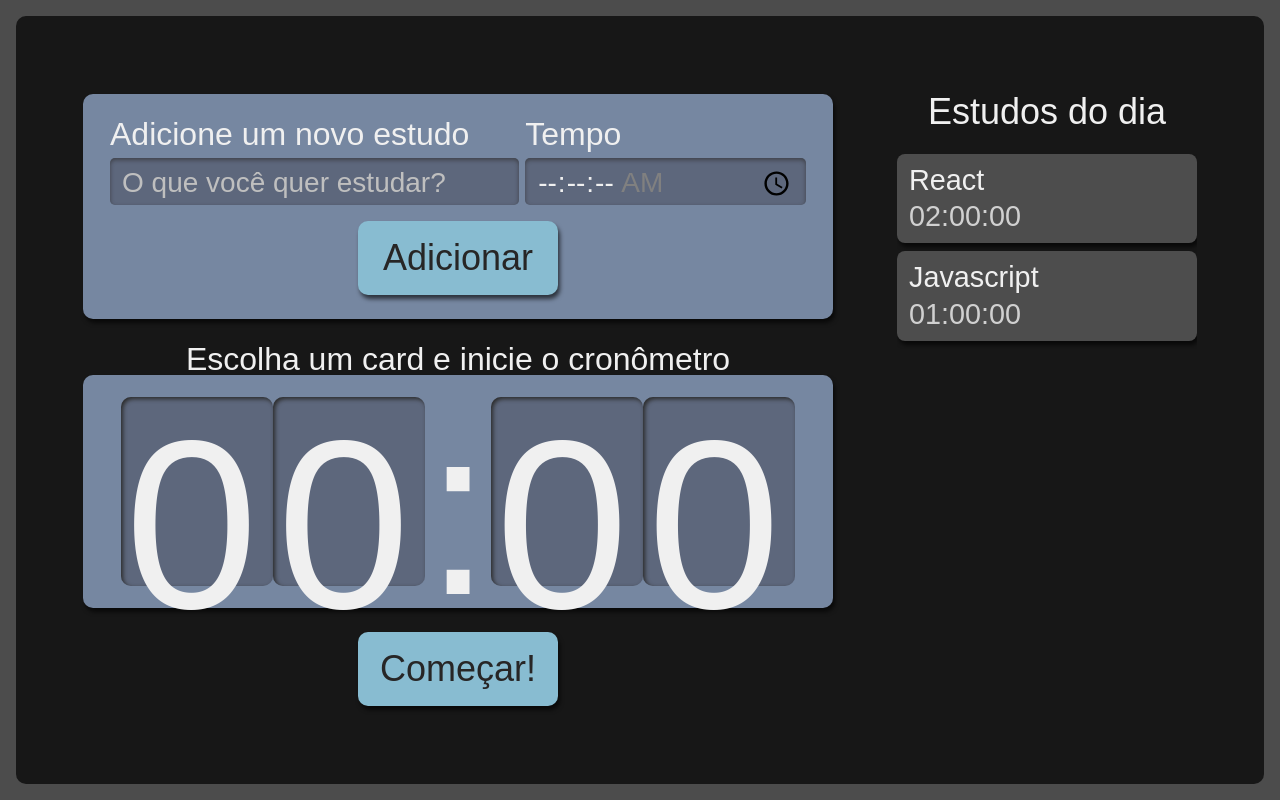
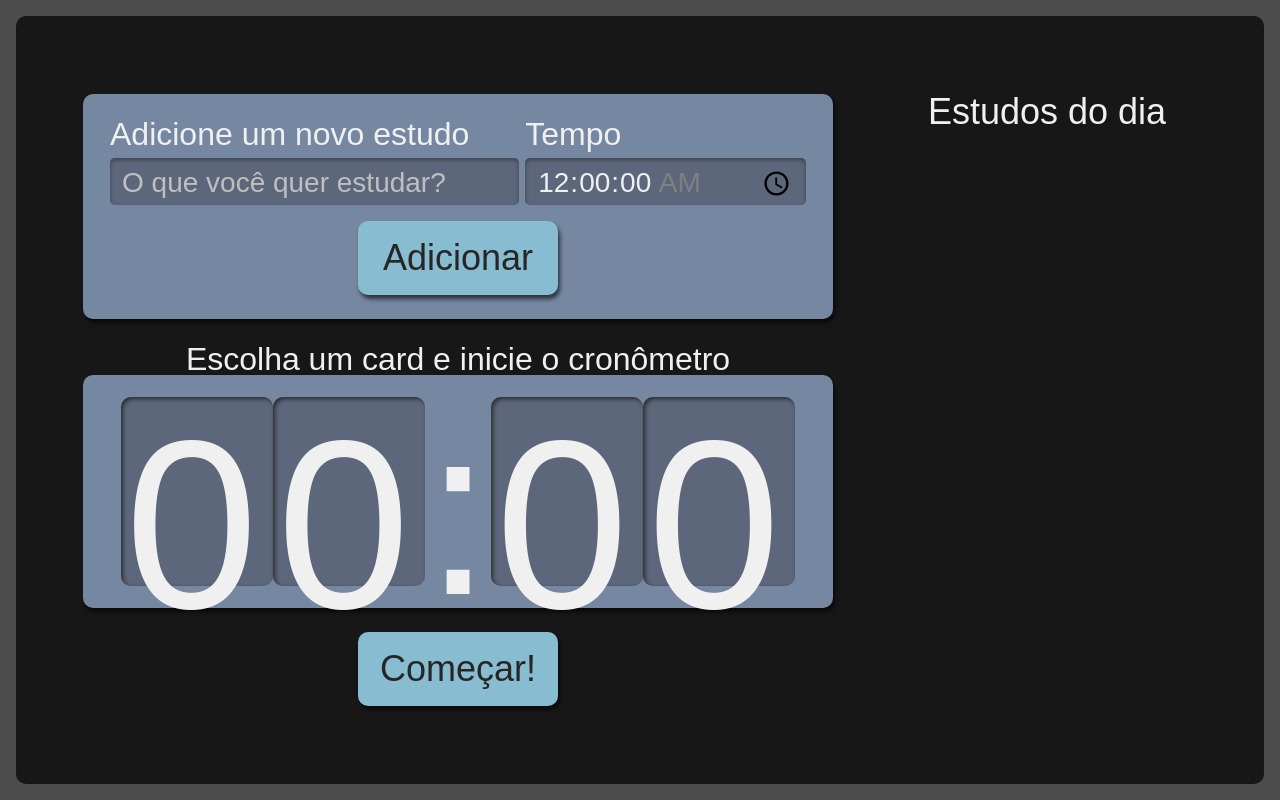
Before and after one commit to ariovaldoodolgan/alura-studies, a React (Create React App) app: page / in a window 1280 px wide. Built offline with nearby package versions, Linux system fonts and the light colour scheme.

Commit message:
introducao no trabalho com state

```diff
--- a/package.json
+++ b/package.json
@@ -14,6 +14,7 @@
     "react-dom": "^18.2.0",
     "react-scripts": "5.0.1",
     "typescript": "^4.8.3",
+    "uuid": "^9.0.0",
     "web-vitals": "^2.1.4"
   },
   "scripts": {
@@ -41,6 +42,7 @@
     ]
   },
   "devDependencies": {
+    "@types/uuid": "^8.3.4",
     "sass": "^1.55.0",
     "typescript-plugin-css-modules": "^3.4.0"
   }
--- a/src/components/List/index.tsx
+++ b/src/components/List/index.tsx
@@ -1,19 +1,8 @@
-import React from 'react';
 import Item from './item/';
 import style from  './List.module.scss';
+import { ITask } from '../../types/task';
 
-function List() {
-
-    let taskList = [
-        {
-            name: 'React',
-            time: '02:00:00'
-        },
-        {
-            name: 'Javascript',
-            time: '01:00:00'
-        }
-    ]
+function List({ taskList }: {taskList: ITask[]}) {
 
     return (
         <aside className={style.listaTarefas}>
--- a/src/components/List/item/index.tsx
+++ b/src/components/List/item/index.tsx
@@ -1,6 +1,7 @@
+import { ITask } from '../../../types/task';
 import style from '../List.module.scss';
 
-export default function Item({name, time}: {name: string, time: string}) {
+export default function Item({name, time, selected, completed, id}: ITask) {
     return (
         <li className={style.item}>
             <h3>{ name }</h3>
--- a/src/components/button/index.tsx
+++ b/src/components/button/index.tsx
@@ -1,10 +1,11 @@
 import React from 'react';
 import style from './Button.module.scss';
 
-class Button extends React.Component<{ text: string}> {
+class Button extends React.Component<{ text: string, type?: "button" | "submit" | "reset" | undefined}> {
     render() {
+        const { type = "button" } = this.props
         return (
-            <button className={style.botao}>
+            <button type={type} className={style.botao}>
                 {this.props.text}
             </button>
         )
--- a/src/components/form/index.tsx
+++ b/src/components/form/index.tsx
@@ -1,11 +1,37 @@
 import React from 'react';
+import { ITask } from '../../types/task';
 import Button from '../button';
 import style from './Form.module.scss';
+import { v4 as uuidv4} from 'uuid';
 
-class Form extends React.Component {
+class Form extends React.Component<{ setTask: React.Dispatch<React.SetStateAction<ITask[]>> }> {
+    state = {
+        name: "",
+        time: "00:00"
+    }
+
+    addTask(event: React.FormEvent<HTMLFormElement>) {
+        event.preventDefault();
+        this.props.setTask(oldTasks =>
+            [
+                ...oldTasks,
+                {
+                    ...this.state,
+                    selected: false,
+                    completed: false,
+                    id: uuidv4()
+                }
+            ]
+        );
+        this.setState({
+            name: "",
+            time: "00:00"
+        })
+    }
+
     render() {
         return (
-            <form className={style.novaTarefa}>
+            <form className={style.novaTarefa} onSubmit={this.addTask.bind(this)}>
                 <div className={style.inputContainer}>
                     <label htmlFor='tarefa'>
                         Adicione um novo estudo
@@ -14,6 +40,8 @@
                         type="text"
                         name='tarefa'
                         id='tarefa'
+                        value={this.state.name}
+                        onChange={event => this.setState({...this.state, name: event.target.value})}
                         placeholder='O que você quer estudar?'
                         required
                     />
@@ -26,13 +54,15 @@
                         type="time"
                         step="1"
                         name='time'
+                        value={this.state.time}
+                        onChange={event => this.setState({...this.state, time: event.target.value})}
                         id='time'
                         min="00:00:00"
                         max="01:30:00"
                         required
                     />
                 </div>
-                <Button text="Adicionar"/>
+                <Button type="submit" text="Adicionar"/>
             </form>
         )
     }
--- a/src/pages/App.tsx
+++ b/src/pages/App.tsx
@@ -1,14 +1,16 @@
-import React from 'react';
+import { useState } from 'react';
 import Form from '../components/form';
 import List from '../components/list';
 import Stopwatch from '../components/stopwatch';
+import { ITask } from '../types/task';
 import style from './App.module.scss';
 
 function App() {
+  const [taskList, setTask] = useState<ITask[]>([]);
   return (
     <div className={style.AppStyle}>
-      <Form />
-      <List />
+      <Form setTask={setTask}/>
+      <List taskList={taskList} />
       <Stopwatch />
     </div>
   );
--- /dev/null
+++ b/src/types/task.ts
@@ -0,0 +1,7 @@
+export interface ITask {
+    name: string,
+    time: string,
+    selected: boolean,
+    completed: boolean,
+    id: string
+}
```
Also changed, not shown: 1 other file (tests, documents, lock files or other folders).
